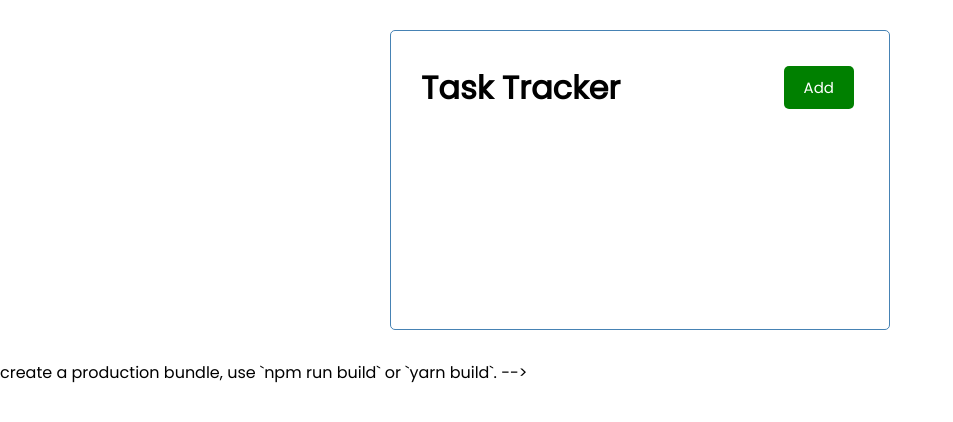
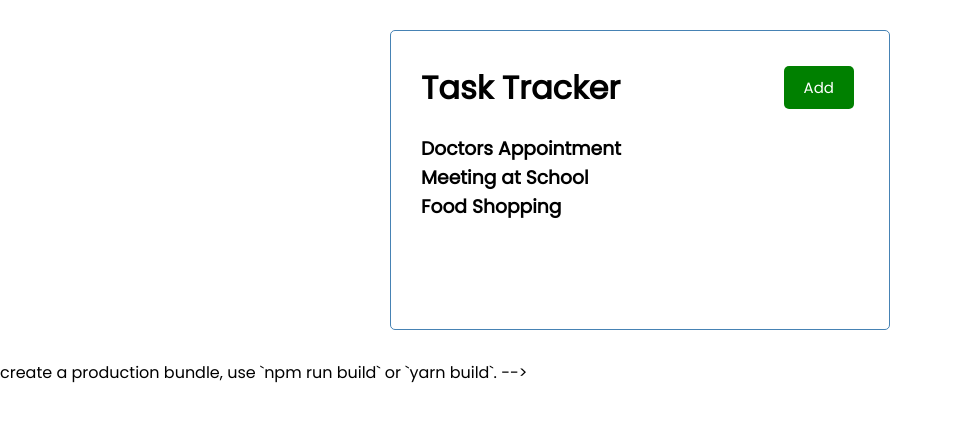
Before and after one commit to Rimce/react-task-tracker, a React (Create React App) app: page / in a window 1280 px wide. Shown: the top 422 px of the page, without its empty margins (0-953 px from the left). Built offline with nearby package versions, Linux system fonts and the light colour scheme.

Commit message:
Add Tasks component

```diff
--- a/src/App.js
+++ b/src/App.js
@@ -1,11 +1,33 @@
 import React from 'react'
 import Header from './components/Header'
+import Tasks from './components/Tasks'
+import { useState } from 'react'
 
 const App = () => {
+  const [tasks, setTasks] = useState([
+    {
+      "id": 1,
+      "text": "Doctors Appointment",
+      "day": "Feb 5th at 2:30pm",
+      "reminder": true
+    },
+    {
+      "id": 2,
+      "text": "Meeting at School",
+      "day": "Feb 6th at 1:30pm",
+      "reminder": true
+    },
+    {
+      "id": 3,
+      "text": "Food Shopping ",
+      "day": "Feb 5th at 2:30pm",
+      "reminder": false
+    }
+  ])
   return (
     <div className="container">
       <Header />
-
+      <Tasks tasks={tasks} />
     </div>
   );
 }
--- /dev/null
+++ b/src/components/Tasks.js
@@ -0,0 +1,14 @@
+const Tasks = ({ tasks }) => {
+    return (
+        <>
+            {
+                tasks.map((task) => (
+                    <h3 key={task.id}>{task.text}</h3>)
+                )
+            }
+
+        </>
+    )
+}
+
+export default Tasks
```
Also changed, not shown: 2 other files (tests, documents, lock files or other folders).
